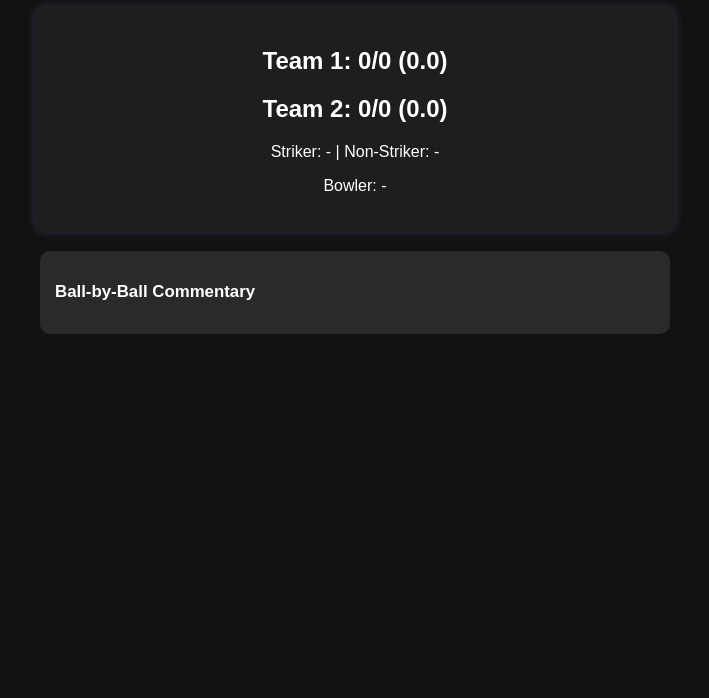
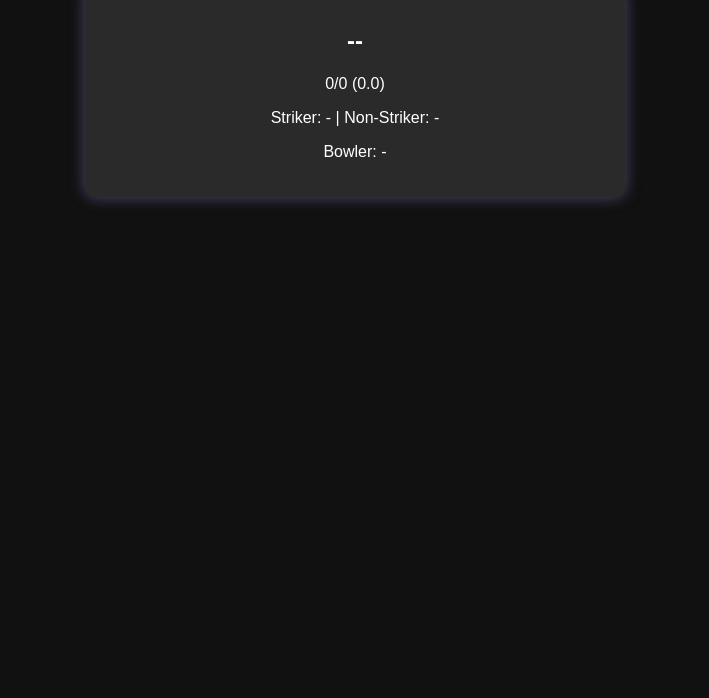
Before and after one commit to abhosal2/cricketscore, a plain HTML site: page dsiplay.html in a window 1280 px wide. Shown: the part 102-800 px from the top of the page, without its empty margins (285-994 px from the left). Drawn offline with Linux system fonts and the light colour scheme.

Commit message:
Update dsiplay.html

```diff
--- a/dsiplay.html
+++ b/dsiplay.html
@@ -2,103 +2,64 @@
 <html lang="en">
 <head>
   <meta charset="UTF-8">
-  <meta name="viewport" content="width=device-width, initial-scale=1.0">
   <title>Live Scoreboard</title>
   <style>
     body {
+      background-color: #111;
+      color: white;
       font-family: Arial, sans-serif;
-      background-color: #121212;
-      color: white;
       text-align: center;
+    }
+    .scoreboard {
+      margin: 30px auto;
       padding: 20px;
+      background: #2a2a2a;
+      border-radius: 10px;
+      width: 500px;
+      box-shadow: 0 0 15px rgba(131,132,212,0.5);
     }
-    h1 {
+    #commentary {
+      margin-top: 15px;
+      padding: 10px;
+      background: #333;
+      border-radius: 8px;
       color: #8384D4;
-    }
-    .score {
-      margin: 20px auto;
-      padding: 20px;
-      background: #1E1E1E;
-      border-radius: 10px;
-      width: 90%;
-      max-width: 600px;
-      box-shadow: 0 0 10px rgba(131,132,212,0.3);
-    }
-    .extras {
-      margin-top: 10px;
-      font-size: 0.9em;
-      color: #aaa;
-    }
-    .commentary {
-      margin-top: 20px;
-      max-width: 600px;
-      margin-left: auto;
-      margin-right: auto;
-      background: #2a2a2a;
-      padding: 15px;
-      border-radius: 10px;
-      text-align: left;
-      font-size: 0.9em;
-      max-height: 150px;
-      overflow-y: auto;
-    }
-    .comment {
-      background: #333;
-      padding: 8px;
-      margin-bottom: 6px;
-      border-radius: 6px;
-      animation: fadeIn 0.5s ease;
-    }
-    @keyframes fadeIn {
-      from { opacity: 0; transform: translateY(10px); }
-      to { opacity: 1; transform: translateY(0); }
+      font-style: italic;
+      display: none;
     }
   </style>
 </head>
 <body>
-
-  <h1>🏏 Live Scoreboard</h1>
-  <div class="score" id="score"></div>
-
-  <div class="commentary">
-    <h3>Ball-by-Ball Commentary</h3>
-    <div id="comments"></div>
+  <h1>🏏 Rockets Cricket Club</h1>
+  <div class="scoreboard">
+    <h2 id="teamName">--</h2>
+    <p id="score">0/0 (0.0)</p>
+    <p>Striker: <span id="striker">-</span> | Non-Striker: <span id="nonstriker">-</span></p>
+    <p>Bowler: <span id="bowler">-</span></p>
+    <div id="commentary"></div>
   </div>
 
   <script>
-    let lastEventId = null;
+    function loadScore() {
+      const data = localStorage.getItem("scoreData");
+      if (!data) return;
+      const s = JSON.parse(data);
 
-    function render() {
-      let matchData = JSON.parse(localStorage.getItem("matchData")) || {};
-      let t1 = matchData.team1 || "Team 1";
-      let t2 = matchData.team2 || "Team 2";
-      let sc1 = matchData.score?.team1 || {runs:0,wickets:0,overs:0,balls:0};
-      let sc2 = matchData.score?.team2 || {runs:0,wickets:0,overs:0,balls:0};
-      let striker = matchData.striker || "-";
-      let nonStriker = matchData.nonStriker || "-";
-      let bowler = matchData.bowler || "-";
+      document.getElementById("teamName").innerText = s.teamName;
+      document.getElementById("score").innerText = `${s.runs}/${s.wickets} (${s.overs}.${s.balls})`;
+      document.getElementById("striker").innerText = s.striker;
+      document.getElementById("nonstriker").innerText = s.nonStriker;
+      document.getElementById("bowler").innerText = s.bowler;
 
-      document.getElementById("score").innerHTML = `
-        <h2>${t1}: ${sc1.runs}/${sc1.wickets} (${sc1.overs}.${sc1.balls})</h2>
-        <h2>${t2}: ${sc2.runs}/${sc2.wickets} (${sc2.overs}.${sc2.balls})</h2>
-        <p>Striker: ${striker} | Non-Striker: ${nonStriker}</p>
-        <p>Bowler: ${bowler}</p>
-      `;
-
-      // Show commentary log
-      if (matchData.lastEvent && matchData.lastEvent.id !== lastEventId) {
-        lastEventId = matchData.lastEvent.id;
-        let commentBox = document.getElementById("comments");
-        let div = document.createElement("div");
-        div.className = "comment";
-        div.innerText = matchData.lastEvent.text;
-        commentBox.prepend(div);
+      if (s.commentary) {
+        const comm = document.getElementById("commentary");
+        comm.innerText = s.commentary;
+        comm.style.display = "block";
+        setTimeout(() => { comm.style.display = "none"; }, 3000);
       }
     }
 
-    render();
-    setInterval(render, 2000); // refresh every 2s
+    setInterval(loadScore, 1000); // auto-refresh every 1s
   </script>
-
 </body>
 </html>
```
